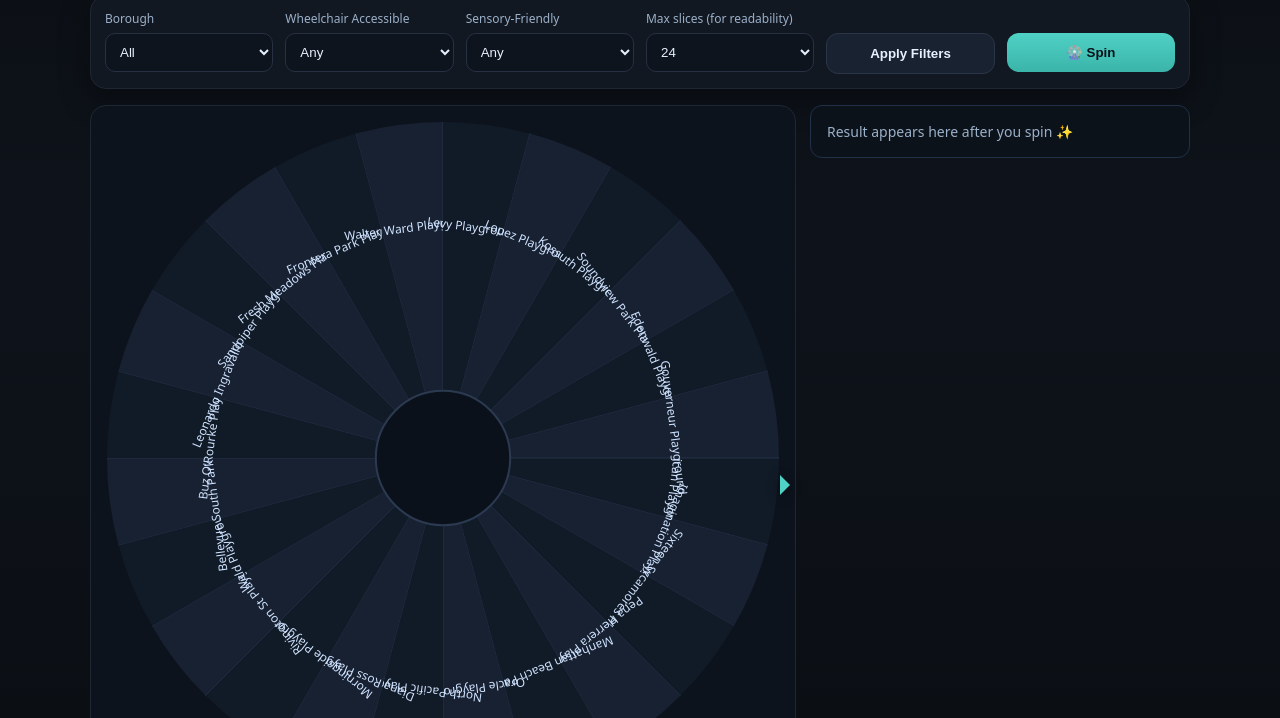
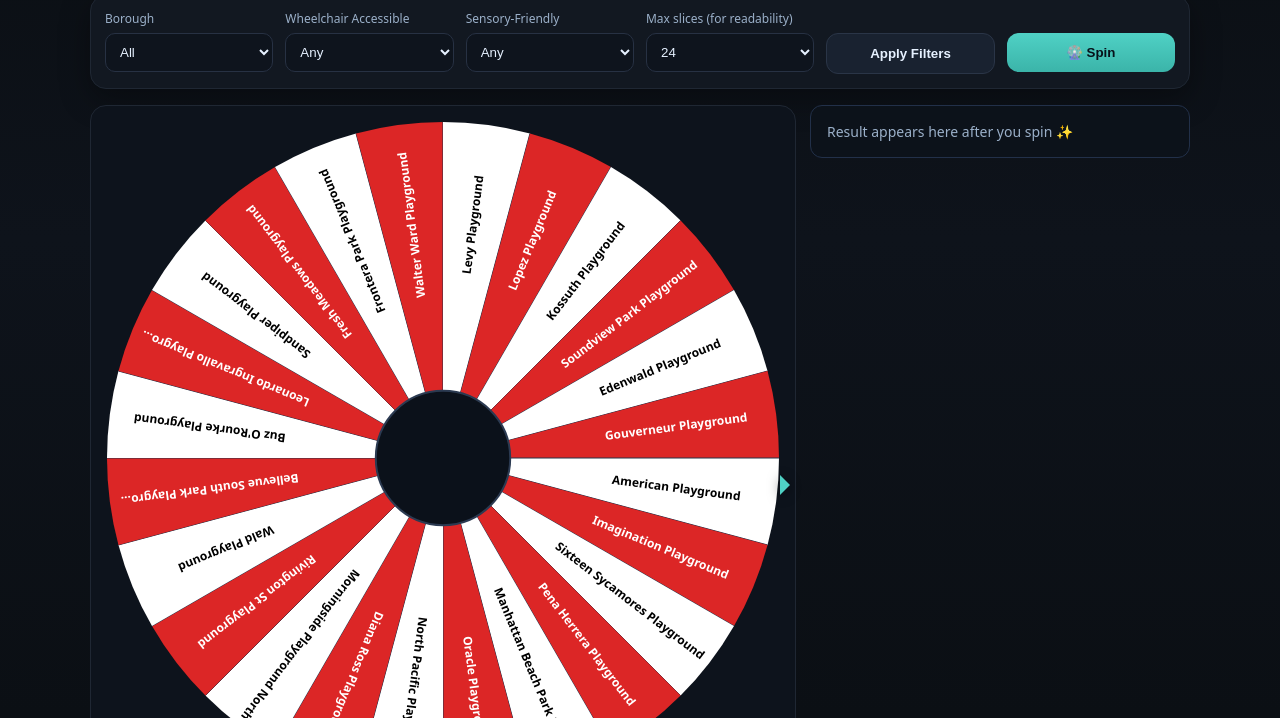
Before and after one commit to graceolivia/playgroundRoulette, a plain HTML site: page index.html in a window 1280 px wide. Shown: the part 82-800 px from the top of the page. Drawn offline with Linux system fonts and the light colour scheme.

Commit message:
re-style

```diff
--- a/index.html
+++ b/index.html
@@ -193,10 +193,17 @@ function applyFilters() {
 }
 
 function buildSlices() {
-  state.slices = state.filtered.map((p, i) => ({
+  let items = [...state.filtered];
+
+  // If odd number of playgrounds, remove one to maintain stripe pattern
+  if (items.length % 2 === 1 && items.length > 1) {
+    items = items.slice(0, -1);
+  }
+
+  state.slices = items.map((p, i) => ({
     label: p.Name,
-    index: i,
-    color: i % 2 ? '#182132' : '#111a27',
+    index: state.filtered.indexOf(p), // keep original index for result lookup
+    color: i % 2 ? '#dc2626' : '#ffffff',
   }));
 }
 
@@ -233,12 +240,17 @@ function drawWheel() {
       const mid = (a0+a1)/2;
       ctx.save();
       ctx.rotate(mid);
-      ctx.translate(r*0.68, 0);
-      ctx.rotate(Math.PI/2);
-      ctx.fillStyle = '#cfe3ff';
-      ctx.font = `${12*DPR}px system-ui, -apple-system, Segoe UI, Roboto`;
+      ctx.translate(r*0.7, 0);
+
+      // Text radiates outward from center - no additional rotation needed
+      // Text is already aligned with the spoke direction
+
+      // Use contrasting text color based on slice color
+      ctx.fillStyle = s.color === '#ffffff' ? '#000000' : '#ffffff';
+      ctx.font = `bold ${12*DPR}px system-ui, -apple-system, Segoe UI, Roboto`;
       const text = s.label.length > 28 ? s.label.slice(0,27)+'…' : s.label;
       ctx.textAlign = 'center';
+      ctx.textBaseline = 'middle';
       ctx.fillText(text, 0, 0);
       ctx.restore();
     }
```
